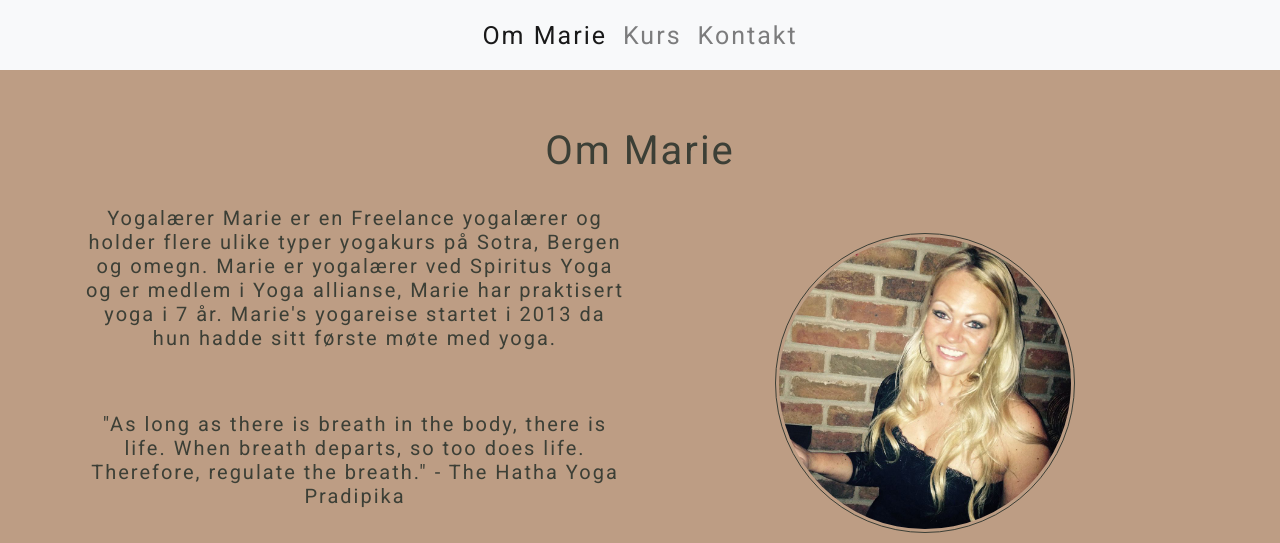
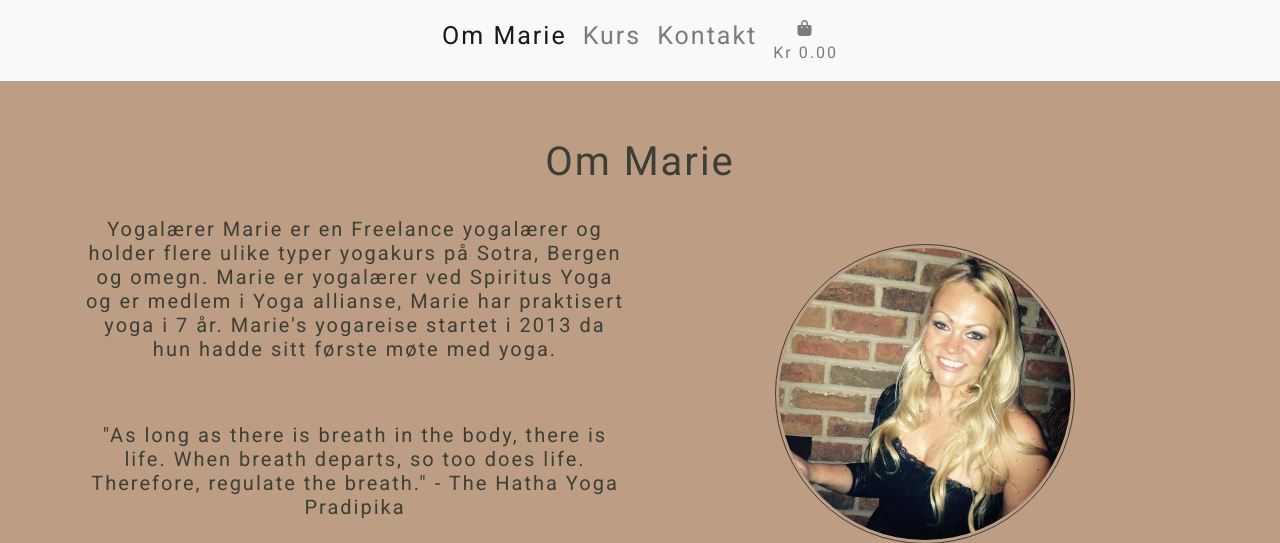
Before and after one commit to weekend79/marie-yoga, a Django app: page /about in a window 1280 px wide. Shown: the part 113-656 px from the top of the page. Run offline with Django 3.2, Linux system fonts and the light colour scheme; data comes from the database, SQL or seed files in the repository; some libraries are stand-ins or nearby versions.

Commit message:
Added bag to the navbar

```diff
--- a/templates/base.html
+++ b/templates/base.html
@@ -35,7 +35,21 @@
 					</li>
 					<li class="nav-item text-size-navbar">
 						<a class="nav-link" href="{% url 'contact' %}">Kontakt</a>
-					</li>
+                    </li>
+                    <li class="list-inline-item">
+                        <a class="{% if grand_total %}text-into font-weight-bold{% else %}text-black{% endif %} nav-link" href="{% url 'view_bag' %}">
+                            <div class="text-center">
+                                <div><i class="fas fa-shopping-bag"></i></div>
+                                <p class="my-0">
+                                    {% if grand_total %}
+                                        kr {{ grand_total|floatformat:2 }}
+                                    {% else %}
+                                        Kr 0.00
+                                    {% endif %}
+                                </p>
+                            </div>
+                        </a>
+                    </li>
 				</ul>
 			</div>
 
```
